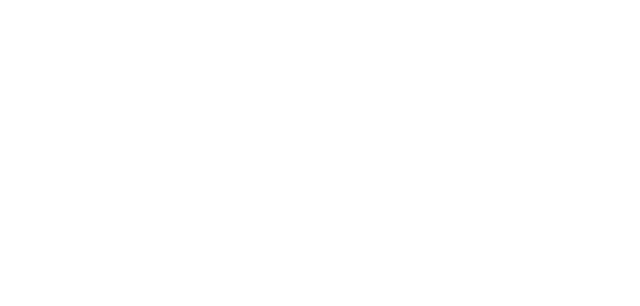
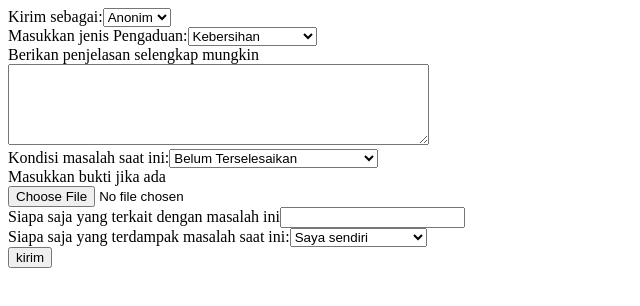
Before and after one commit to YazidNursyafiqi/Laporin-Aja-web, a React (Vite) app in the folder LaporinAja/: page /Reports in a window 1280 px wide. Before the commit this address had no page. Shown: the top 306 px of the page, without its empty margins (0-640 px from the left). Built offline with nearby package versions, Linux system fonts and the light colour scheme.

Commit message:
buat form untuk pengaduan

```diff
--- a/LaporinAja/src/App.jsx
+++ b/LaporinAja/src/App.jsx
@@ -4,13 +4,14 @@
 
 //import semua halaman
 import Landing_page from './pages/landing_page/landing_page';
-
+import Reports from './pages/report/reports';
 
 function App() {
   return (
     <>
       <Routes>
         <Route path='/' element={<Landing_page/>}/>
+        <Route path='/Reports' element={<Reports/>}/>
       </Routes>
     </>
   )
--- a/LaporinAja/src/component/button/buttonUI.jsx
+++ b/LaporinAja/src/component/button/buttonUI.jsx
@@ -1,6 +1,8 @@
+import styles from './buttonUI.module.css'
+
 function Rounded_button({text,onClick}){
     return(
-        <button onClick={onClick}>
+        <button onClick={onClick} id={styles.Rounded_button} className={styles.buttonUI}>
             {text}
         </button>
     )
--- /dev/null
+++ b/LaporinAja/src/component/button/buttonUI.module.css
@@ -0,0 +1,16 @@
+.buttonUI{
+    height: 50px;
+    font-family: Arial, Helvetica, sans-serif;
+    font-weight: 500;
+    font-size: large;
+}
+
+#Rounded_button{
+    background-color: rgb(40, 69, 233);
+    border: none;
+    border-radius: 40px;
+    color: aliceblue;
+    padding-left: 20px;
+    padding-right: 20px;
+    margin-right: 10px;
+}
--- a/LaporinAja/src/pages/landing_page/landing_page.jsx
+++ b/LaporinAja/src/pages/landing_page/landing_page.jsx
@@ -2,10 +2,6 @@
 
 //import konponen
 import { Rounded_button , Link_button } from "../../component/button/buttonUI";
-
-function f(){
-    console.log('emmm');
-}
 
 function Landing_page(){
     return(
--- /dev/null
+++ b/LaporinAja/src/pages/report/reports.jsx
@@ -0,0 +1,86 @@
+import { use } from "react";
+import { useState , useEffect } from "react";
+
+function Reports(){
+    const [ form , setForm ] = useState({
+        name:"",
+
+    })
+
+    const [ preview , setPreview ] = useState(null);
+    const handleImage = (e) => {
+        const path = e.target.files[0]
+        const imageurl = URL.createObjectURL(path)
+        setPreview(imageurl)
+    }
+
+    useEffect(()=>{
+        return()=>{
+            URL.revokeObjectURL(preview)
+        }
+    }, [preview])
+
+
+    const opsi_pengaduan = ["Kebersihan","Tindakan Kriminal","Dugaan Korupsi","Fasilitas Umum"]
+
+
+    return(
+        <form>
+            <label>
+                Kirim sebagai:
+                <select>
+                    <option value="Anonim">Anonim</option>
+                    <option value="User">User</option>
+                </select>
+            </label>
+            <br/>
+            <label>
+                Masukkan jenis Pengaduan:
+                <select>
+                    {opsi_pengaduan.map((value)=>(
+                        <option value={value} key={value}>{value}</option>
+                    ))}
+                </select>
+            </label>
+            <br/>
+            <label>
+                Berikan penjelasan selengkap mungkin
+                <br/>
+                <textarea type="textarea" rows="5" cols="50"/>
+            </label>
+            <br/>
+            <label>
+                Kondisi masalah saat ini:
+                <select>
+                    <option value="Belum-terselesaikan">Belum Terselesaikan</option>
+                    <option value="Tidak-Diselesaikan">Tidak di selesaikan sama sekali</option>
+                </select>
+            </label>
+            <br/>
+            <label>
+                Masukkan bukti jika ada
+                <br />
+                <input type="file" onChange={handleImage}/>
+                <img src={preview}/>
+            </label>
+            <br />
+            <label>
+                Siapa saja yang terkait dengan masalah ini
+                <input type="text" />
+            </label>
+            <br />
+            <label>
+                Siapa saja yang terdampak masalah saat ini:
+                <select>
+                    <option value="saya-sendiri">Saya sendiri</option>
+                    <option value="Beberapa-Orang">beberapa orang</option>
+                    <option value="Semua-Masyarakat">Semua Masyarakat</option>
+                </select>
+            </label>
+            <br />
+            <input type="submit" value="kirim"/>
+        </form>
+    );
+}
+
+export default Reports;
```
